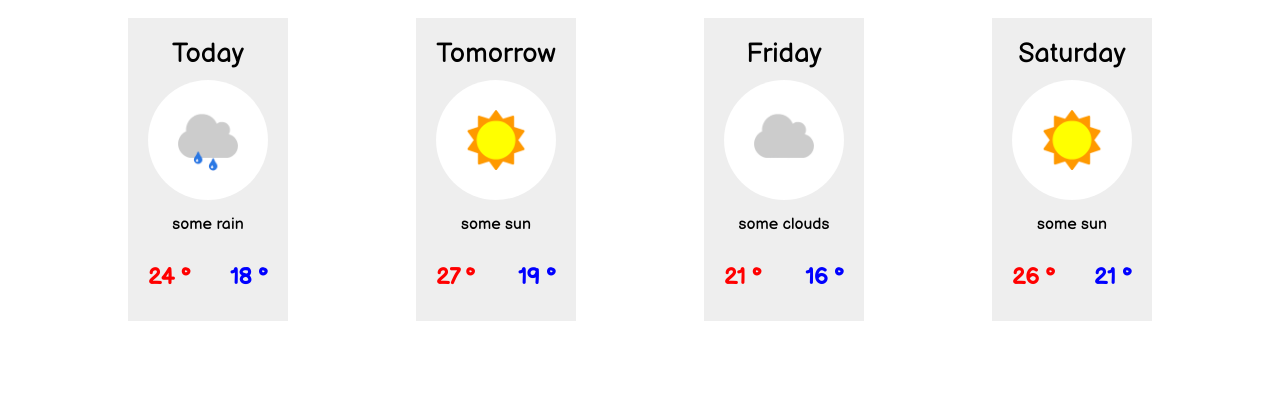
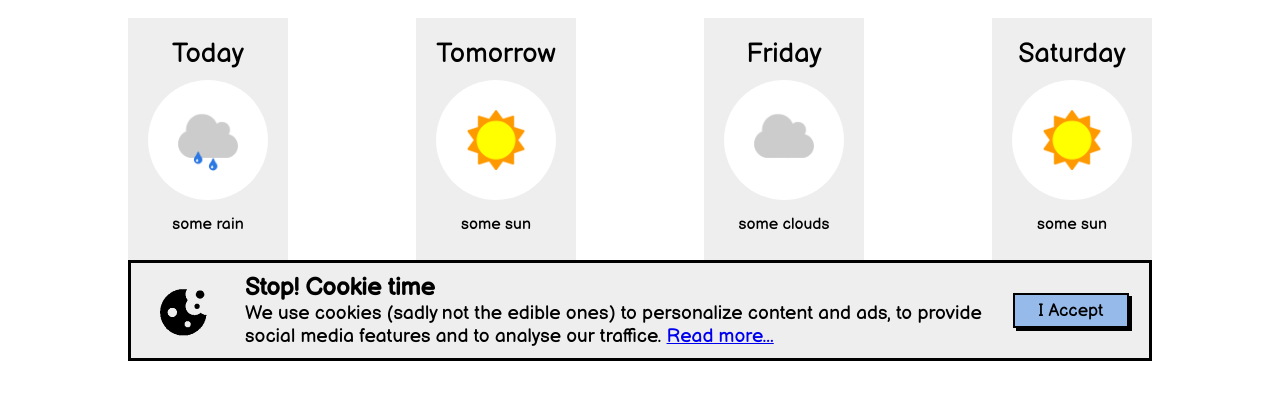
Before and after one commit to mjstafford/Week2, a plain HTML site: page dojoWeather/index.html in a window 1280 px wide. Shown: the part 180-580 px from the top of the page. Drawn offline with Linux system fonts and the light colour scheme.

Commit message:
forgot to uncomment cookie div

```diff
--- a/dojoWeather/index.html
+++ b/dojoWeather/index.html
@@ -75,13 +75,13 @@
     </div>
   </main>
 
-  <!-- <div id="cookie">
+  <div id="cookie">
     <img src="./assets/cookie.png" alt="cookie image">
     <p><strong id="cookie-title">Stop! Cookie time</strong><br>We use cookies (sadly not the edible ones) to personalize
       content and ads,
       to provide social media features and to analyse our traffice. <a href="#">Read more...</a></p>
     <button onclick="hideBox()">I Accept</button>
-  </div> -->
+  </div>
 
 
 
```
